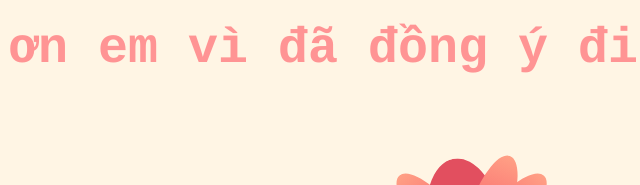
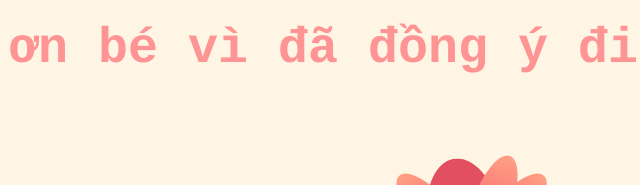
Before and after one commit to JamesMing411/MinnTammm, a plain HTML site: page lastpage.html in a window 1280 px wide. Shown: the top 185 px of the page, 167-807 px from the left. Drawn offline with Linux system fonts and the light colour scheme.

Commit message:
Update lastpage.html

```diff
--- a/lastpage.html
+++ b/lastpage.html
@@ -7,7 +7,7 @@
     <link rel="stylesheet" href="css/flower.css" />
   </head>
   <body>
-    <div id="thankyou"><b>Cảm ơn em vì đã đồng ý đi chơi cùng anh</b></div>
+    <div id="thankyou"><b>Cảm ơn bé vì đã đồng ý đi chơi cùng anh</b></div>
     <div class="flower">
       <div class="f-wrapper">
         <div class="flower__line"></div>
```
